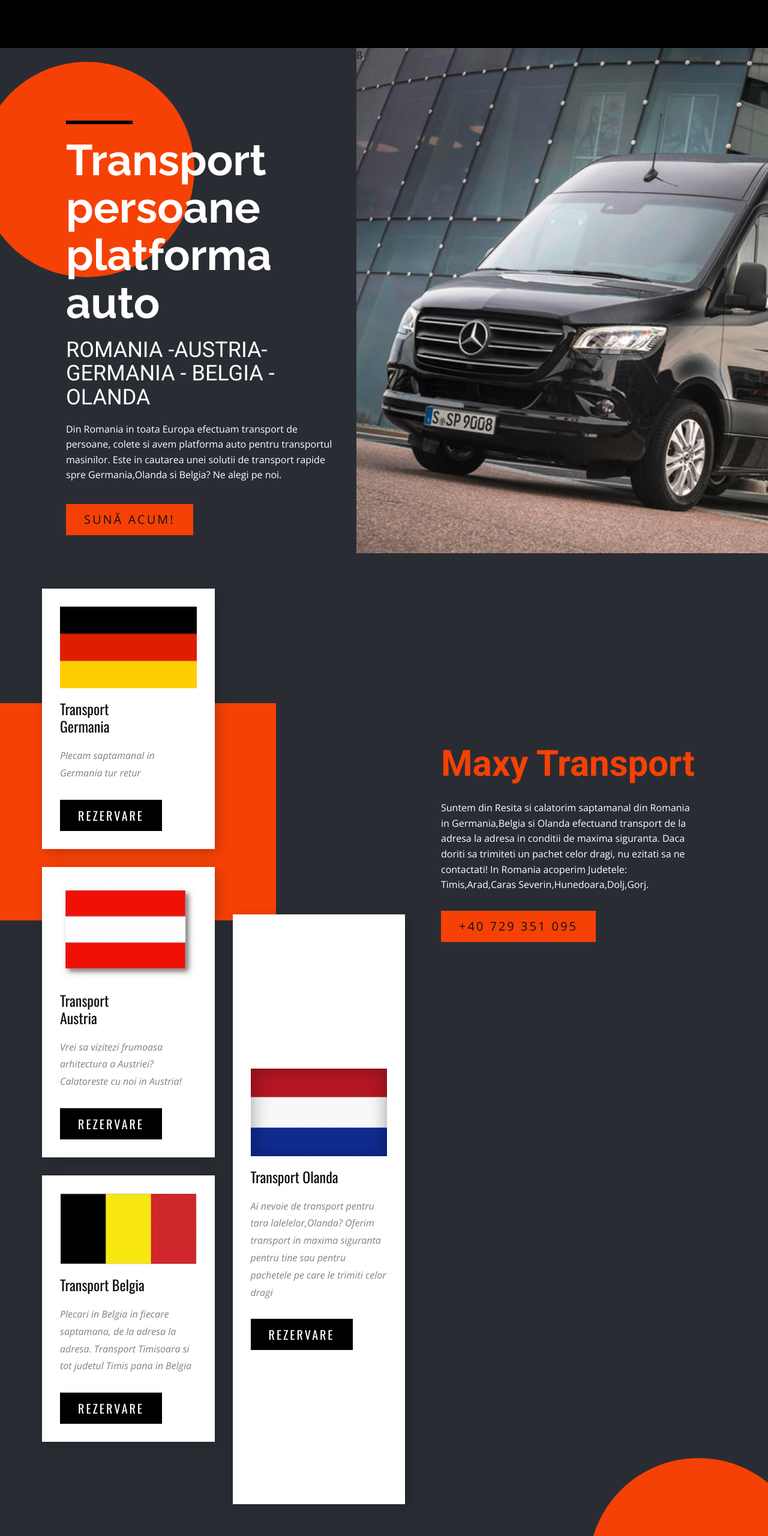
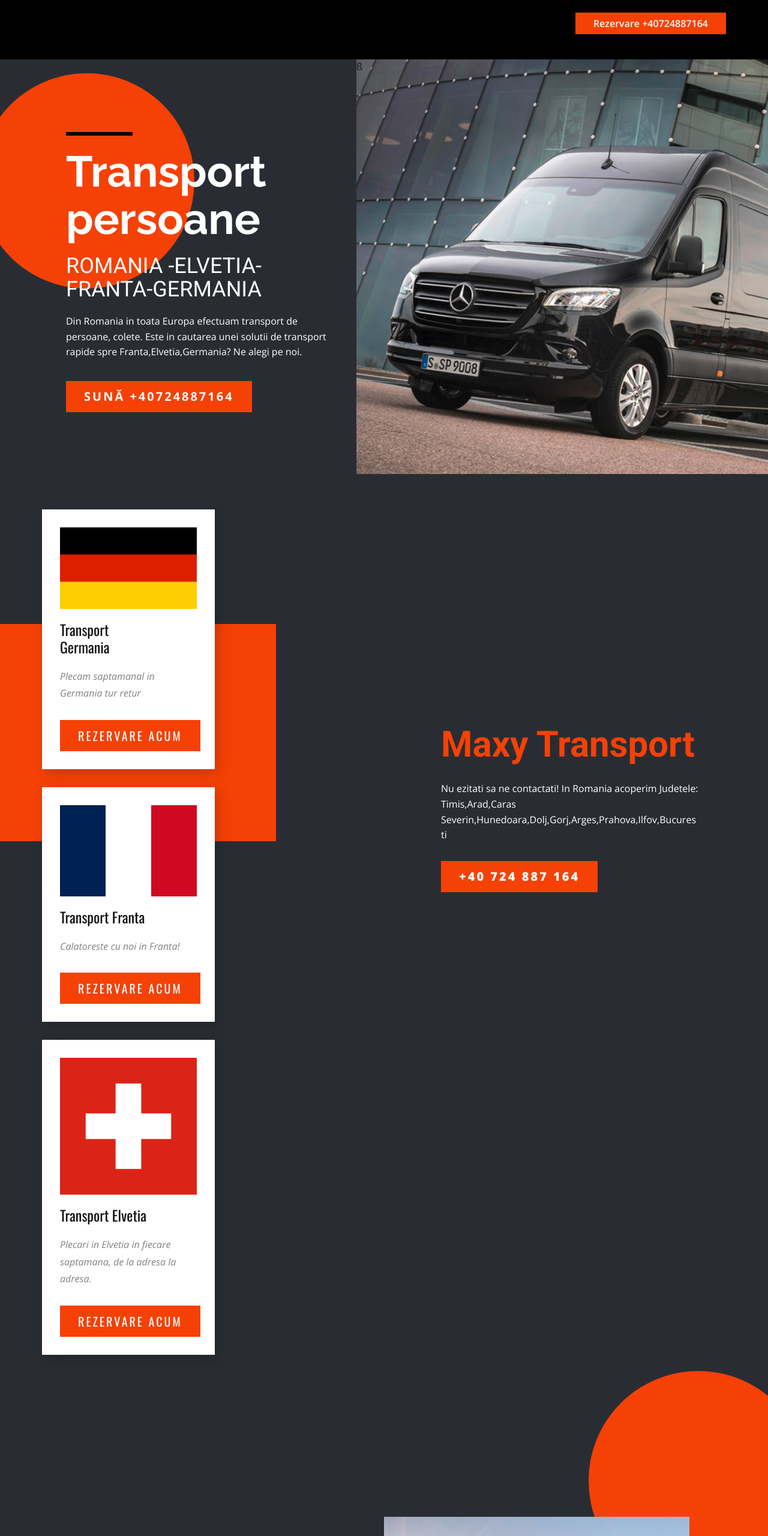
Before and after one commit to orsospatrick/maxytransport, a plain HTML site: page index.html in a window 1280 px wide. Shown: the top 2560 px of the page at 60% size. Drawn offline with nearby package versions, Linux system fonts and the light colour scheme; a script that the page names is missing.

Commit message:
change number and routes

```diff
--- a/index.html
+++ b/index.html
@@ -47,7 +47,8 @@
 
   </head>
   <body data-home-page="index.html" data-home-page-title="Transport international" class="u-body"><header style="background-color:black;" class="u-clearfix u-header u-header" id="sec-8a18"><div class="u-clearfix u-sheet u-valign-middle u-sheet-1">
-        <nav class="u-menu u-menu-dropdown u-offcanvas u-menu-1">
+        <nav  style="margin-top:0.5px" class="u-menu u-menu-dropdown u-offcanvas u-menu-1">
+                <a style="color:white !important;font-weight:600;" href="tel:+40724887164" class="u-btn u-button-style u-palette-3-base u-btn-2"> Rezervare +40724887164</a>
         </nav>
       </div></header>
     <section class="u-clearfix u-image u-section-1" id="carousel_5443">
@@ -58,11 +59,11 @@
             <div class="u-align-left u-container-style u-layout-cell u-left-cell u-size-26 u-layout-cell-1">
               <div class="u-container-layout u-container-layout-1">
                 <div class="u-border-6 u-border-black u-line u-line-horizontal u-line-1"></div>
-                <h1 style="font-weight: bold; color:white" class="u-custom-font u-font-raleway u-text u-title ">Transport <br>persoane platforma auto</h1>
-                <h2 style="color:white" class="u-text"> ROMANIA -AUSTRIA- GERMANIA - BELGIA - OLANDA</h2>
-               <p style="color: white;">Din Romania in toata Europa efectuam transport de persoane, colete si avem platforma auto pentru transportul masinilor. Este in cautarea unei solutii de transport rapide spre Germania,Olanda si Belgia? Ne alegi pe noi.</p>
+                <h1 style="font-weight: bold; color:white" class="u-custom-font u-font-raleway u-text u-title ">Transport<br>persoane</h1>
+                <h2 style="color:white" class="u-text"> ROMANIA -ELVETIA-FRANTA-GERMANIA</h2>
+               <p style="color: white;">Din Romania in toata Europa efectuam transport de persoane, colete. Este in cautarea unei solutii de transport rapide spre Franta,Elvetia,Germania? Ne alegi pe noi.</p>
                 </p>
-                <a href="tel:+40729351095" class="u-btn u-button-style u-palette-3-base u-btn-2">Sună acum!</a>
+                <a style="color:white !important;font-weight: bold;" href="tel:+40724887164" class="u-btn u-button-style u-palette-3-base u-btn-2"> Sună +40724887164</a>
               </div>
             </div>
             <div class="u-container-style u-image u-layout-cell u-right-cell u-size-34 u-image-1">ß
@@ -75,11 +76,11 @@
     <section style="background-color: #292d33;" class="u-align-left u-clearfix u-grey-10 u-section-2" id="carousel_8fb6">
       <div class="u-palette-3-base u-shape u-shape-rectangle u-shape-1"></div>
       <div class="u-align-left u-container-style u-group u-group-1">
-        <div class="u-container-layout u-valign-middle u-container-layout-1">
+        <div style="margin-top:150px" class="u-container-layout u-valign-middle u-container-layout-1">
           <h2  style="color:#F54106;" class="u-text u-text-2">Maxy Transport</h2>
-          <p  style="color:white" class="u-text u-text-3">Suntem din Resita si calatorim saptamanal din Romania in Germania,Belgia si Olanda efectuand transport de la adresa la adresa in conditii de maxima siguranta. Daca doriti sa trimiteti un pachet celor dragi, nu ezitati sa ne contactati! In Romania acoperim Judetele: Timis,Arad,Caras Severin,Hunedoara,Dolj,Gorj.
+          <p  style="color:white" class="u-text u-text-3">Nu ezitati sa ne contactati! In Romania acoperim Judetele: Timis,Arad,Caras Severin,Hunedoara,Dolj,Gorj,Arges,Prahova,Ilfov,Bucuresti
           </p>
-          <a href="tel:+40729351095" class="u-btn u-button-style u-palette-3-base u-btn-2">+40 729 351 095</a>
+          <a style="color:white !important;font-weight: 900;" href="tel:+40724887164" class="u-btn u-button-style u-palette-3-base u-btn-2">+40 724 887 164</a>
         </div>
       </div>
       <div class="u-clearfix u-gutter-30 u-layout-wrap u-layout-wrap-1">
@@ -90,44 +91,29 @@
                 <div class="u-align-left u-container-style u-layout-cell u-right-cell u-size-20 u-size-30-md u-white u-layout-cell-1">
                   <div class="u-container-layout u-valign-middle u-container-layout-2">
                    <img href="Germania.html" src="./images/Transportam persoane pachete Timisoara Germania.png" alt="Maxy transporta persoane,masini si pachete din Timisoara,Resita,Craiova,Drobeta Turnu Severin in Germania">
-                    <h4 class="u-custom-font u-font-oswald u-text u-text-4"><a href="Germania.html">Transport Germania</a></h4>
+                    <h4 class="u-custom-font u-font-oswald u-text u-text-4"><a href="tel:+40724887164">Transport Germania</a></h4>
                     <p class="u-text u-text-grey-50 u-text-5">Plecam saptamanal in Germania tur retur</p>
-                        <a href="tel:+40729351095" class="u-black u-btn u-button-style u-custom-font u-font-oswald u-hover-palette-3-base u-btn-2">Rezervare</a>
+                        <a style="background-color:#F54106 !important" href="tel:+40724887164" class="u-black u-btn u-button-style u-custom-font u-font-oswald u-hover-palette-3-base u-btn-2">Rezervare acum</a>
                   </div>
                 </div>
                 <div class="u-align-left u-container-style u-layout-cell u-right-cell u-size-20 u-size-30-md u-white u-layout-cell-1">
                   <div class="u-container-layout u-valign-middle u-container-layout-2">
-                   <img href="Germania.html" src="./images/Transport-austia-persoane.jpg" alt="Maxy transporta persoane,masini si pachete din Timisoara,Resita,Craiova,Drobeta Turnu Severin in Germania">
-                    <h4 class="u-custom-font u-font-oswald u-text u-text-4"><a href="Germania.html">Transport Austria</a></h4>
-                    <p class="u-text u-text-grey-50 u-text-5">Vrei sa vizitezi frumoasa arhitectura a Austriei?Calatoreste cu noi in Austria!</p>
-                                         <a href="tel:+40729351095" class="u-black u-btn u-button-style u-custom-font u-font-oswald u-hover-palette-3-base u-btn-2">Rezervare</a>
+                   <img href="Germania.html" src="./images/franta.png" alt="Maxy transporta persoane,masini si pachete din Timisoara,Resita,Craiova,Drobeta Turnu Severin in Germania">
+                    <h4 class="u-custom-font u-font-oswald u-text u-text-4"><a href="tel:+40724887164">Transport Franta</a></h4>
+                    <p class="u-text u-text-grey-50 u-text-5">Calatoreste cu noi in Franta!</p>
+                                          <a style="background-color:#F54106 !important" href="tel:+40724887164" class="u-black u-btn u-button-style u-custom-font u-font-oswald u-hover-palette-3-base u-btn-2">Rezervare acum</a>
                   </div>
                 </div>
                 <div class="u-align-left u-container-style u-layout-cell u-right-cell u-size-20 u-size-30-md u-white u-layout-cell-2">
                   <div class="u-container-layout u-valign-middle u-container-layout-3">
-                    <img src="./images/Transport Timisoara Belgia Pma trans.jpeg" alt="Maxy Transport persoane duminica Timisoara Belgia">
-                    <h4 class="u-custom-font u-font-oswald u-text u-text-6"><a href="Belgia.html">Transport Belgia</a></h4>
-                    <p class="u-text u-text-grey-50 u-text-7">Plecari in Belgia in fiecare saptamana, de la adresa la adresa. Transport Timisoara si tot judetul Timis pana in Belgia</p>
-                                         <a href="tel:+40729351095" class="u-black u-btn u-button-style u-custom-font u-font-oswald u-hover-palette-3-base u-btn-2">Rezervare</a>
+                    <img src="./images/elvetia.png" alt="Maxy Transport persoane duminica Timisoara Belgia">
+                    <h4 class="u-custom-font u-font-oswald u-text u-text-6"><a href="tel:+40724887164">Transport Elvetia</a></h4>
+                    <p class="u-text u-text-grey-50 u-text-7">Plecari in Elvetia in fiecare saptamana, de la adresa la adresa.</p>
+                                                  <a style="background-color:#F54106 !important" href="tel:+40724887164" class="u-black u-btn u-button-style u-custom-font u-font-oswald u-hover-palette-3-base u-btn-2">Rezervare acum</a>
                   </div>
                 </div>
                 <div class="u-container-style u-hidden-sm u-hidden-xs u-layout-cell u-right-cell u-size-20 u-size-60-md u-layout-cell-3">
                   <div class="u-container-layout u-container-layout-4"></div>
-                </div>
-              </div>
-            </div>
-            <div class="u-size-30">
-              <div class="u-layout-col">
-                <div class="u-container-style u-hidden-sm u-hidden-xs u-layout-cell u-left-cell u-size-20 u-size-30-md u-layout-cell-4">
-                  <div class="u-container-layout u-container-layout-5"></div>
-                </div>
-                <div class="u-align-left u-container-style u-layout-cell u-left-cell u-size-20 u-size-30-md u-white u-layout-cell-5">
-                  <div class="u-container-layout u-valign-middle u-container-layout-6">
-                     <img src="./images/Transport persoane si pachete Olanda.jpg" alt="Maxy Transport persoane si pachete Romania Olanda zilinic de la adresa la adresa">
-                    <h4 class="u-custom-font u-font-oswald u-text u-text-8"><a href="Olanda.html">Transport Olanda</a></h4>
-                    <p class="u-text u-text-grey-50 u-text-9">Ai nevoie de transport pentru tara lalelelor,Olanda? Oferim transport in maxima siguranta pentru tine sau pentru pachetele pe care le trimiti celor dragi</p>
-                                         <a href="tel:+40729351095" class="u-black u-btn u-button-style u-custom-font u-font-oswald u-hover-palette-3-base u-btn-2">Rezervare</a>
-                  </div>
                 </div>
               </div>
             </div>
@@ -178,7 +164,7 @@
               <div class="u-container-layout u-container-layout-2">
                 <h4 style="color: white;" class="u-custom-font u-font-oswald u-text u-text-2">TRANSPORT PACHETE</h4>
                 <h5 class="u-custom-font u-text u-text-font u-text-palette-2-base u-text-3">De la 1€/kg,minim 50€</h5>
-                <p class="u-text u-text-grey-50 u-text-4">Transportăm pachete în maximă siguranță, de la adresă la adresă România-Germania-Belgia-Olanda </p>
+                <p class="u-text u-text-grey-50 u-text-4">Transportăm pachete în maximă siguranță, de la adresă la adresă </p>
               </div>
             </div>
           </div>
@@ -190,12 +176,12 @@
               <div class="u-container-layout u-container-layout-4">
                 <h4 style="color: white;" class="u-custom-font u-font-oswald u-text u-text-5">TRANSPORT PERSOANE</h4>
                 <h5 class="u-custom-font u-text u-text-font u-text-palette-2-base u-text-6">De la 100€</h5>
-                <p class="u-text u-text-grey-50 u-text-7">Transport de persoane direct la adresa, fara opriri inadecvate care pot ingreuna calatoria. Daca doriti sa ajungeti rapid in Belgia,Germania sau Olanda.</p>
+                <p class="u-text u-text-grey-50 u-text-7">Transport de persoane direct la adresa, fara opriri inadecvate care pot ingreuna calatoria. Daca doriti sa ajungeti rapid.</p>
               </div>
             </div>
           </div>
         </div>
-        <div style="background-color: #292d33;" class="u-container-style u-list-item u-repeater-item u-white u-list-item-3">
+        <!-- <div style="background-color: #292d33;" class="u-container-style u-list-item u-repeater-item u-white u-list-item-3">
           <div class="u-container-layout u-similar-container u-valign-top u-container-layout-5">
             <div alt="" class="u-image u-image-circle u-image-3" data-image-width="598" data-image-height="598"></div>
             <div class="u-align-center-xs u-container-style u-expanded-width-xs u-group u-group-3">
@@ -206,7 +192,7 @@
               </div>
             </div>
           </div>
-        </div>
+        </div> -->
         <div style="background-color: #292d33;" class="u-container-style u-list-item u-repeater-item u-white u-list-item-4">
           <div class="u-container-layout u-similar-container u-valign-top u-container-layout-7">
             <div alt="" class="u-image u-image-circle u-image-4"></div>
@@ -230,15 +216,15 @@
             <h2 class="u-custom-font u-font-raleway u-text u-text-palette-3-base u-text-1">Rute</h2>
             <p class="u-large-text u-text u-text-variant u-text-2"> Austria-Germania - Belgia - Olanda
             </p>
-             <p class="u-large-text u-text u-text-variant u-text-2"><span style="color:#F54106;font-weight:bold">Judetele acoperite in Romania:</span>Timis,Arad,Caras Severin,Hunedoara,Mehedinti,Gorj,Dolj,Valcea,Olt,Areges,Bucuresti,Cluj,Bihor
+             <p class="u-large-text u-text u-text-variant u-text-2"><span style="color:#F54106;font-weight:bold">Judetele acoperite in Romania:</span>Timis,Arad,Caras Severin,Hunedoara,Mehedinti,Gorj,Dolj,Valcea,Olt,Areges,Bucuresti
             </p>
-            <p class="u-large-text u-text u-text-variant u-text-2"><span style="color:#F54106;font-weight:bold">Transport  Germania:</span> Preluam colete, persoane din judetul Timis,Caras Severin,Hunedoara,Gorj,Dolj si acoperim toate locatile din sud-estul Germaniei si aici amintim Augsburg,Munchen,Stuttgard,Nuremberg,Koln,Frankfurt
+            <p class="u-large-text u-text u-text-variant u-text-2"><span style="color:#F54106;font-weight:bold">Transport  Germania:</span> Preluam colete, persoane din judetul Timis,Caras Severin,Hunedoara,Gorj,Dolj si acoperim toate locatile din sud-estul Germaniei si aici amintim Augsburg,Munchen,Stuttgard,Nuremberg,Koln
             </p>
-            <p class="u-large-text u-text u-text-variant u-text-2"><span style="color:#F54106;font-weight:bold">Transport Belgia:</span> Acoperim toate orasele din Belgia si bineinteles ca asiguram transport Bruxelles,Bruges,Gent,Anvers,Louvain
+            <p class="u-large-text u-text u-text-variant u-text-2"><span style="color:#F54106;font-weight:bold">Transport Elvetia:</span> Acoperim toate orasele din Elvetia
             </p>
-            <p class="u-large-text u-text u-text-variant u-text-2"><span style="color:#F54106;font-weight:bold">Transport Olanda:</span> Doresti sa ajungi in Olanda? Transport persoane si pachete in toata tara si trecem saptamanal prin Amsterdam,Haga,Roterdam,Eindhoven,Assen
+            <p class="u-large-text u-text u-text-variant u-text-2"><span style="color:#F54106;font-weight:bold">Transport Franta:</span> Doresti sa ajungi in Franta? Transport persoane si pachete in toata tara si trecem saptamanal prin Annemase,Anecy,Albertville,Grenoble,Lion,St Etienne,Valance,Montelimar,Orange,Avignon,Marseille(toată coasta de azur NICE-MONTPELIER)
             </p>
-            <a href="+40729351095" class="u-btn u-button-style u-palette-3-base u-btn-2">APELEAZĂ ACUM</a>
+            <a href="tel:+40724887164" class="u-btn u-button-style u-palette-3-base u-btn-2">APELEAZĂ ACUM</a>
           </div>
         </div>
       </div>
@@ -338,14 +324,14 @@
 </g>
 </g><g></g><g></g><g></g><g></g><g></g><g></g><g></g><g></g><g></g><g></g><g></g><g></g><g></g><g></g><g></g></svg></span>
                 <h5 class="u-align-center u-custom-font u-font-raleway u-text u-text-3">Adresă:</h5>
-                <p class="u-align-center u-text u-text-4">Resita,Calea Caransebesului<br>România
+                <p class="u-align-center u-text u-text-4">Timis,Mehedinti,Bucuresti<br>România
                 </p>
               </div>
             </div>
             <div class="u-container-style u-layout-cell u-palette-3-base u-size-20 u-layout-cell-2">
               <div class="u-container-layout u-valign-top u-container-layout-2"><span class="u-icon u-icon-circle u-spacing-20 u-text-palette-3-base u-white u-icon-2"><svg class="u-svg-link" preserveAspectRatio="xMidYMin slice" viewBox="0 0 479.058 479.058" style=""><use xmlns:xlink="http://www.w3.org/1999/xlink" xlink:href="#svg-6af8"></use></svg><svg xmlns="http://www.w3.org/2000/svg" id="svg-6af8" enable-background="new 0 0 479.058 479.058" viewBox="0 0 479.058 479.058" class="u-svg-content"><path d="m434.146 59.882h-389.234c-24.766 0-44.912 20.146-44.912 44.912v269.47c0 24.766 20.146 44.912 44.912 44.912h389.234c24.766 0 44.912-20.146 44.912-44.912v-269.47c0-24.766-20.146-44.912-44.912-44.912zm0 29.941c2.034 0 3.969.422 5.738 1.159l-200.355 173.649-200.356-173.649c1.769-.736 3.704-1.159 5.738-1.159zm0 299.411h-389.234c-8.26 0-14.971-6.71-14.971-14.971v-251.648l199.778 173.141c2.822 2.441 6.316 3.655 9.81 3.655s6.988-1.213 9.81-3.655l199.778-173.141v251.649c-.001 8.26-6.711 14.97-14.971 14.97z"></path></svg></span>
                 <h5 class="u-align-center u-custom-font u-font-raleway u-text u-text-5">WhatsApp</h5>
-                <a href="" class="u-border-active-none u-border-hover-none u-btn u-btn-rectangle u-button-style u-none u-text-hover-palette-2-base u-text-palette-5-dark-3 u-btn-1">+40729351095</a>
+                <a href="tel:+40724887164" class="u-border-active-none u-border-hover-none u-btn u-btn-rectangle u-button-style u-none u-text-hover-palette-2-base u-text-palette-5-dark-3 u-btn-1">+40724887164</a>
               </div>
             </div>
             <div class="u-container-style u-layout-cell u-palette-3-base u-right-cell u-size-20 u-layout-cell-3">
@@ -353,7 +339,7 @@
 </g>
 </g><g></g><g></g><g></g><g></g><g></g><g></g><g></g><g></g><g></g><g></g><g></g><g></g><g></g><g></g><g></g></svg></span>
                 <h5 class="u-align-center u-custom-font u-font-raleway u-text u-text-6">Contact:</h5>
-                <a style="margin-top:7%;"  href="tel:+40729351095" class="u-border-active-none u-border-hover-none u-btn u-btn-rectangle u-button-style u-none u-text-hover-palette-2-base u-text-palette-5-dark-3 u-btn-2">+40729351095</a>
+                <a style="margin-top:7%;"  href="tel:+40724887164" class="u-border-active-none u-border-hover-none u-btn u-btn-rectangle u-button-style u-none u-text-hover-palette-2-base u-text-palette-5-dark-3 u-btn-2">+40724887164</a>
 
               </div>
             </div>
@@ -383,7 +369,7 @@
 <script type="text/javascript">
     (function () {
         var options = {
-            whatsapp: "+40729351095", // WhatsApp number
+            whatsapp: "+40724887164", // WhatsApp number
             call_to_action: "Mesaj!", // Call to action
             position: "left", // Position may be 'right' or 'left'
         };
```
Also changed, not shown: images/elvetia.png (added), images/franta.png (added), nicepage.css.
